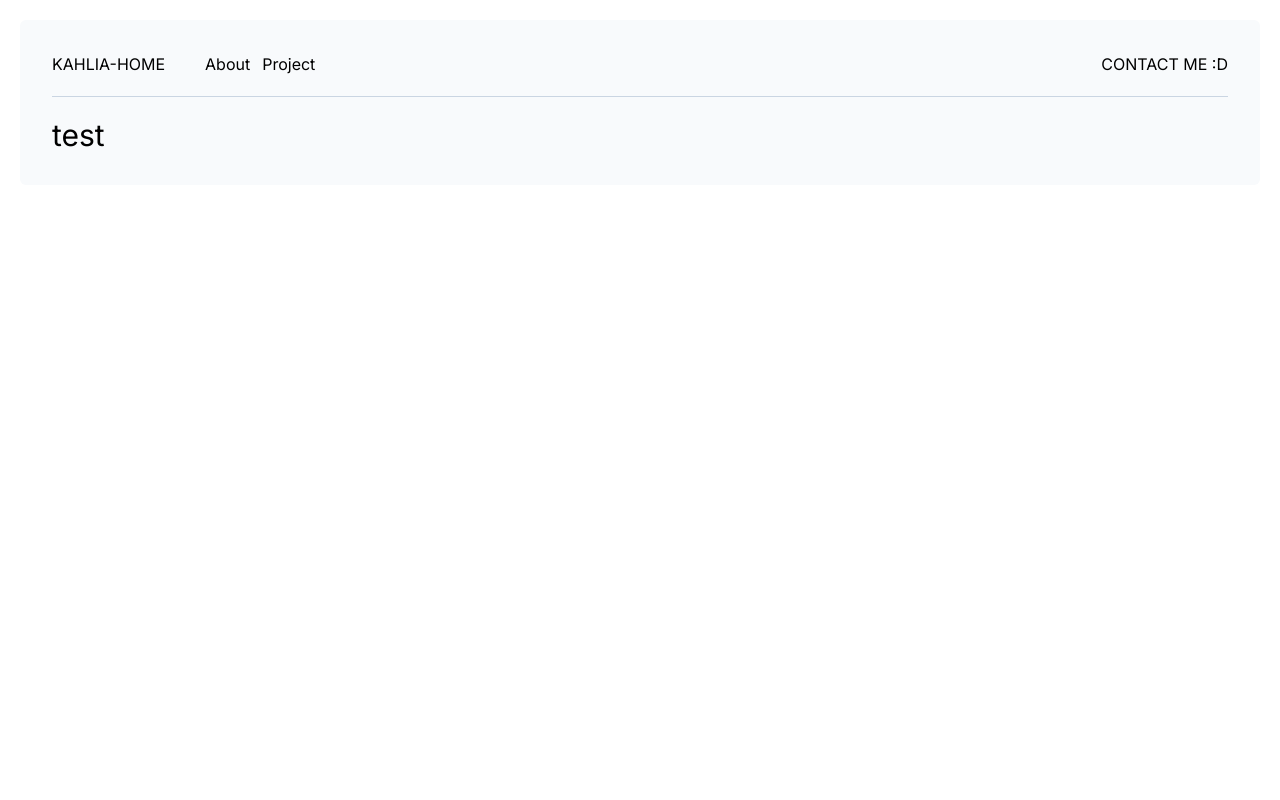
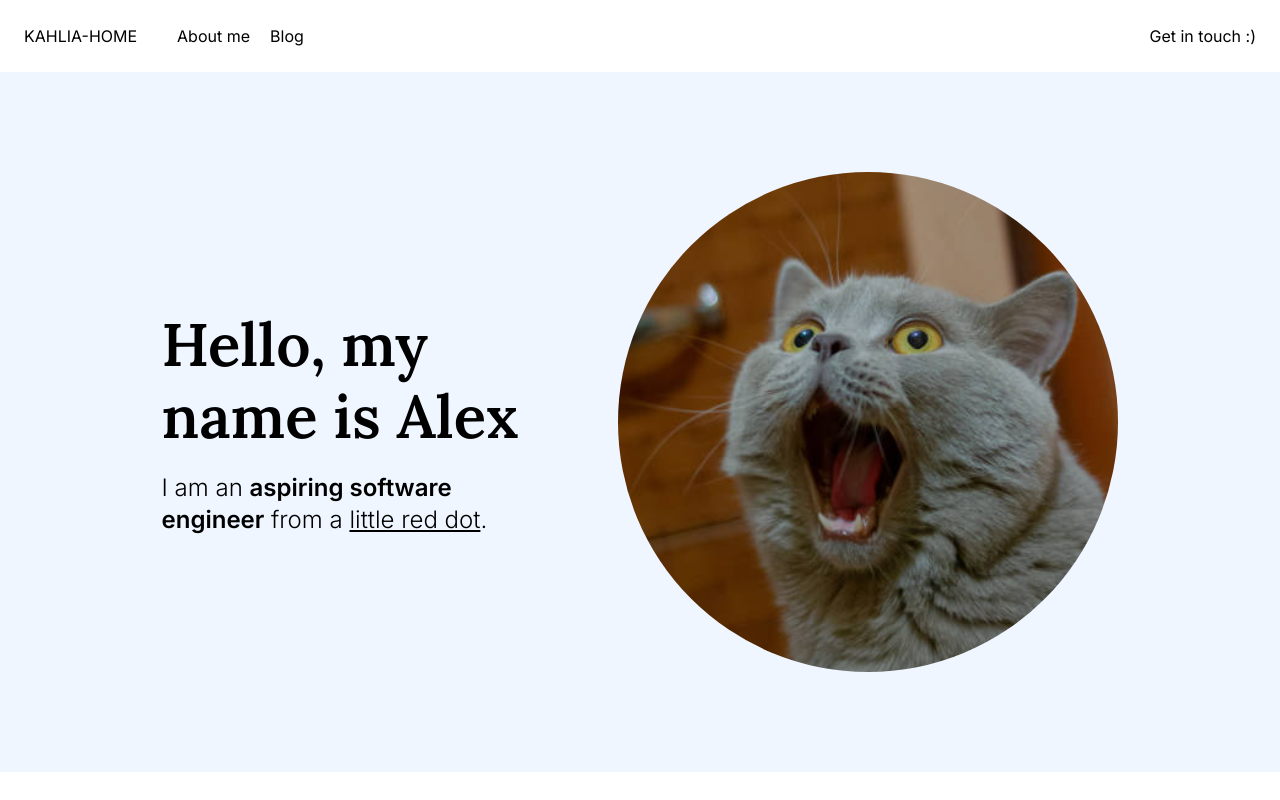
Before and after one commit to kahliya/portfolio, a React (Vite) app: page / in a window 1280 px wide. Built offline with nearby package versions, Linux system fonts and the light colour scheme.

Commit message:
feat: basic homepage design

```diff
--- a/src/components/Navbar.tsx
+++ b/src/components/Navbar.tsx
@@ -2,13 +2,13 @@ import { NavLink } from "react-router";
 
 export const Navbar = () => {
   return (
-    <div className="flex gap-10">
+    <div className="flex p-6 gap-10">
       <div>KAHLIA-HOME</div>
-      <div className="flex flex-auto gap-3">
-        <NavLink to="/about">About</NavLink>
-        <NavLink to="/project">Project</NavLink>
+      <div className="flex flex-auto gap-5">
+        <NavLink to="/about">About me</NavLink>
+        <NavLink to="/project">Blog</NavLink>
       </div>
-      <div>CONTACT ME :D</div>
+      <div>Get in touch :)</div>
     </div>
   );
 }
--- a/src/pages/Main.tsx
+++ b/src/pages/Main.tsx
@@ -1,13 +1,22 @@
 import { Navbar } from "../components/Navbar";
+
+import homeImg from '../assets/homeImg.jpg'
 
 export const Main = () => {
   return (
-    <div className="p-5">
-      <div className="bg-slate-50 p-8 rounded-md">
-        <div className="flex flex-col gap-5">
-          <Navbar />
-          <hr className="border-slate-300"/>
-          <p className="text-3xl">test</p>
+    <div className="rounded-md">
+      <div className="flex flex-col">
+        <Navbar />
+        <div className="flex justify-center py-25 bg-blue-50">
+          <div className="flex gap-25 items-center">
+            <div className="flex flex-col gap-5">
+              <p className="text-6xl/18 font-[Lora] font-semibold text-nowrap">Hello, my<br/>name is Alex</p>
+              <p className="text-2xl font-light">
+                I am an <span className="font-semibold">aspiring software<br/> engineer</span> from a <u>little red dot</u>.
+              </p>
+            </div>
+            <img className="w-125 rounded-full object-cover aspect-square" src={homeImg} />
+          </div>
         </div>
       </div>
     </div>
```
Also changed, not shown: src/assets/homeImg.jpg (added).
